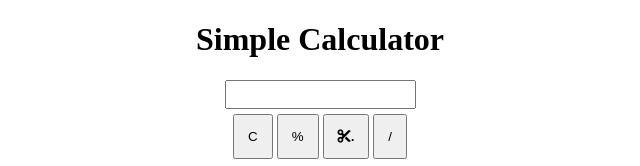
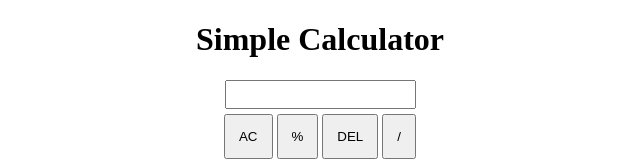
Before and after one commit to prabhatkumar99/Simple_Calculator, a plain HTML site: page index.html in a window 1280 px wide. Shown: the top 166 px of the page, without its empty margins (320-960 px from the left). Drawn offline with Linux system fonts and the light colour scheme.

Commit message:
Update index.html

```diff
--- a/index.html
+++ b/index.html
@@ -11,9 +11,9 @@
     <div class="container">
         <input class="butn" type="text">
         <div class="row">
-        <button class="btn">C</button>
+        <button class="btn">AC</button>
         <button class="btn">%</button>
-        <button class="btn"><i class="fa-solid fa-scissors">.</i></button>
+        <button class="btn">DEL</button>
         <button class="btn">/</button>
     </div>
     <div class="row">
```
